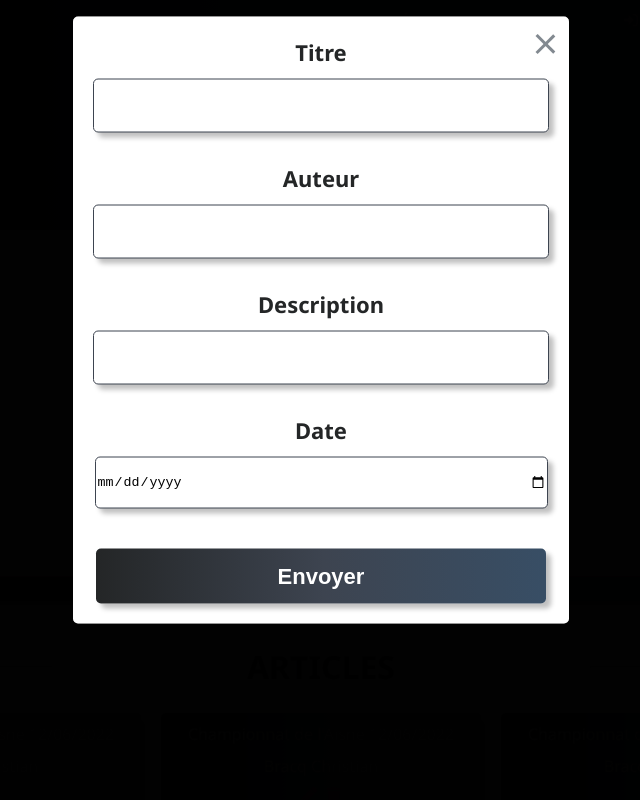
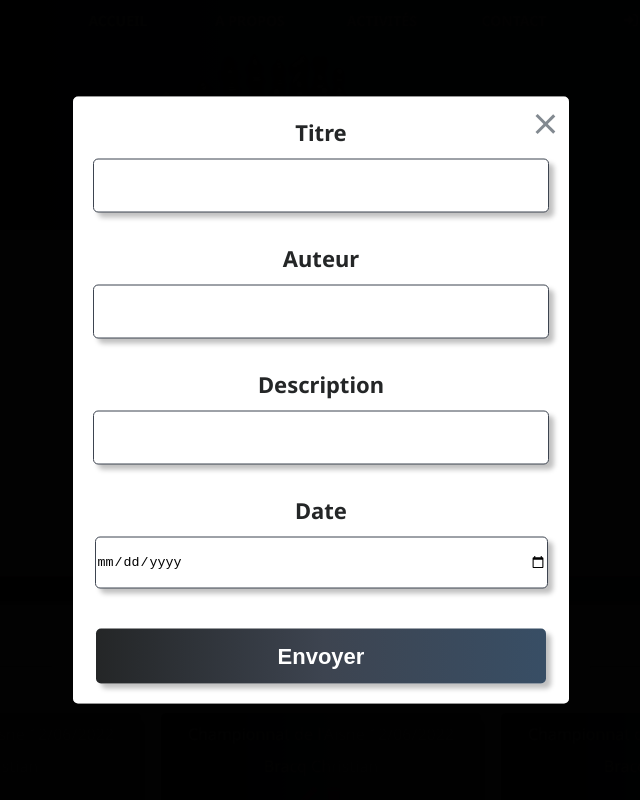
Before and after one commit to Sevrus/cdje02, a React (Vite) app: page /admin/articles in a window 1280 px wide. Both pictures are taken after a click on the link 288 px from the left and 796 px from the top of the page. Shown: the top 800 px of the page, without its empty margins (319-959 px from the left). Built offline with nearby package versions, Linux system fonts and the light colour scheme.

Commit message:
update modalArticle.sass

```diff
--- a/public/css/style.css
+++ b/public/css/style.css
@@ -1393,7 +1393,7 @@ time, mark, audio, video {
   top: 0;
 }
 .modalArticle__content {
-  position: fixed;
+  position: absolute;
   top: 40%;
   left: 50%;
   transform: translate(-50%, -50%);
@@ -1478,6 +1478,9 @@ time, mark, audio, video {
 }
 /* VERSION TABLETTE */
 @media screen and (min-width: 768px) {
+  .modalArticle__content {
+    top: 50%;
+  }
   .modalArticle__content__title__label, .modalArticle__content__author__label, .modalArticle__content__description__label, .modalArticle__content__date__label {
     font-size: 1.25rem;
   }
--- a/src/sass/components/Admin/Articles/_modalArticle.sass
+++ b/src/sass/components/Admin/Articles/_modalArticle.sass
@@ -11,7 +11,7 @@
     top: 0
 
     &__content
-        position: fixed
+        position: absolute
         top: 40%
         left: 50%
         transform: translate(-50%, -50%)
@@ -89,6 +89,7 @@
 @media screen and (min-width: 768px)
     .modalArticle
         &__content
+            top: 50%
 
             &__title, &__author, &__description, &__date
                 &__label
```
Also changed, not shown: 1 other file (tests, documents, lock files or other folders).
